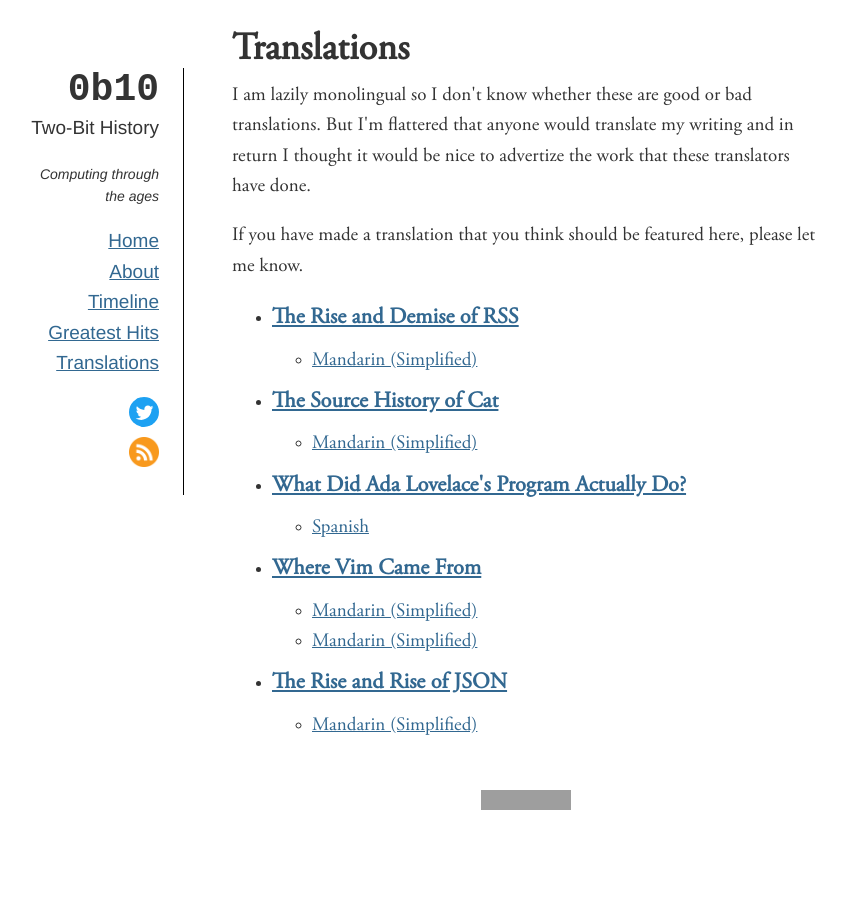
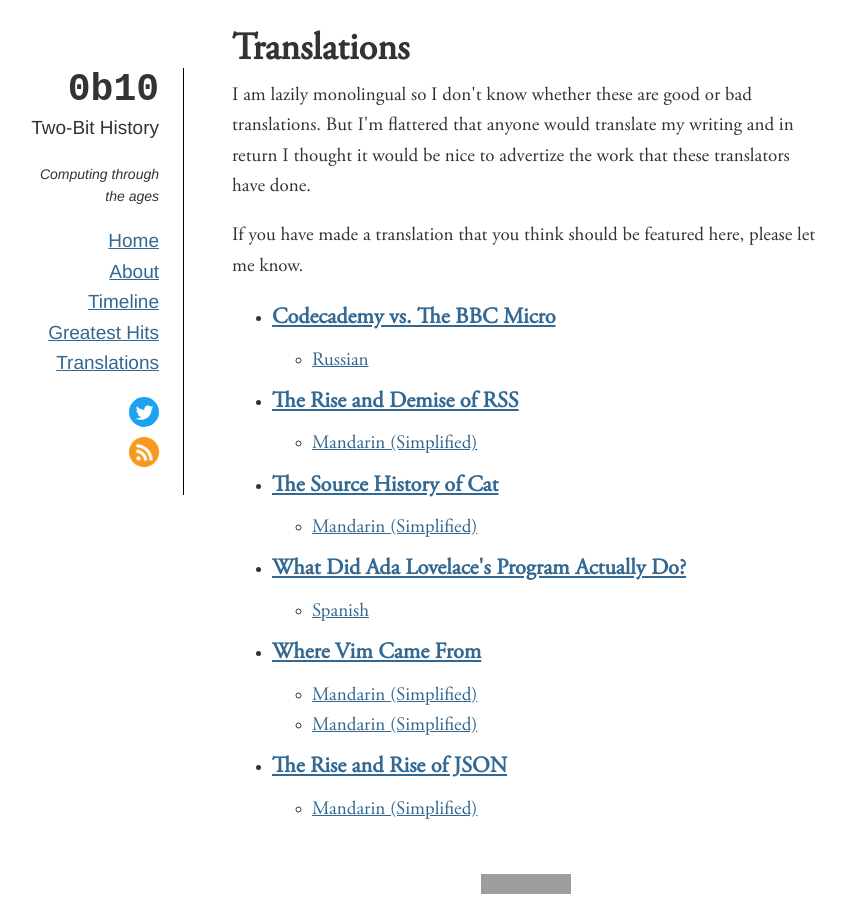
Before and after one commit to sinclairtarget/sinclairtarget.github.io, a Jekyll site: the page built from translations.html, in a window 1280 px wide. Shown: the whole page, without its empty margins (114-959 px from the left). Built offline with Jekyll 4.4.1, drawn with Linux system fonts in a browser that asks for light colours; before the commit the page ends 900 px from its top, so only the background shows below that; grey boxes are pictures that could not be loaded.

Commit message:
Add Russian translation of BBC micro article.

```diff
--- a/_posts/2019-03-31-bbc-micro.md
+++ b/_posts/2019-03-31-bbc-micro.md
@@ -5,6 +5,9 @@ year: 1982
 description: >
     In 1981, the BBC set out to educate Great Britain about computers. It did
     a really good job.
+translations:
+    - language: Russian
+      url: 'https://howtorecover.me/codecademy-protiv-bbc-micro'
 ---
 
 In the late 1970s, the computer, which for decades had been a mysterious,
```
